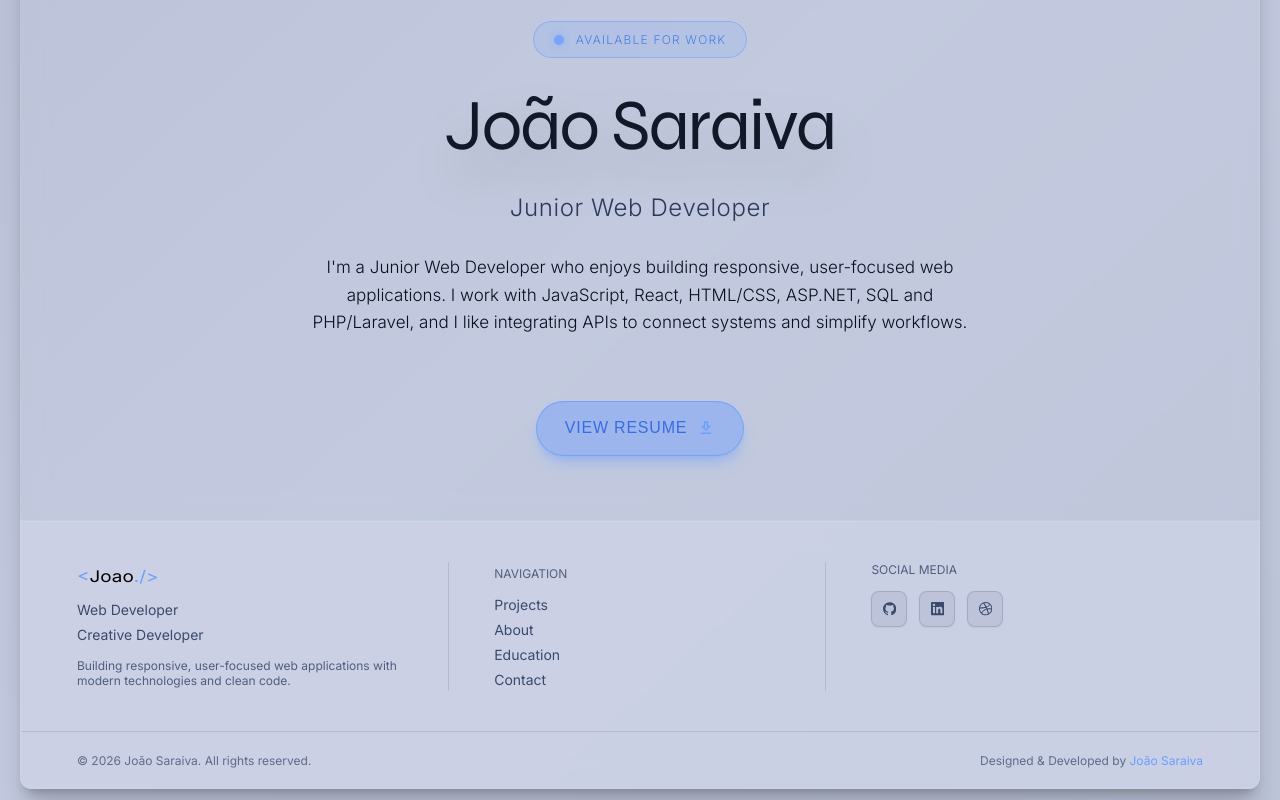
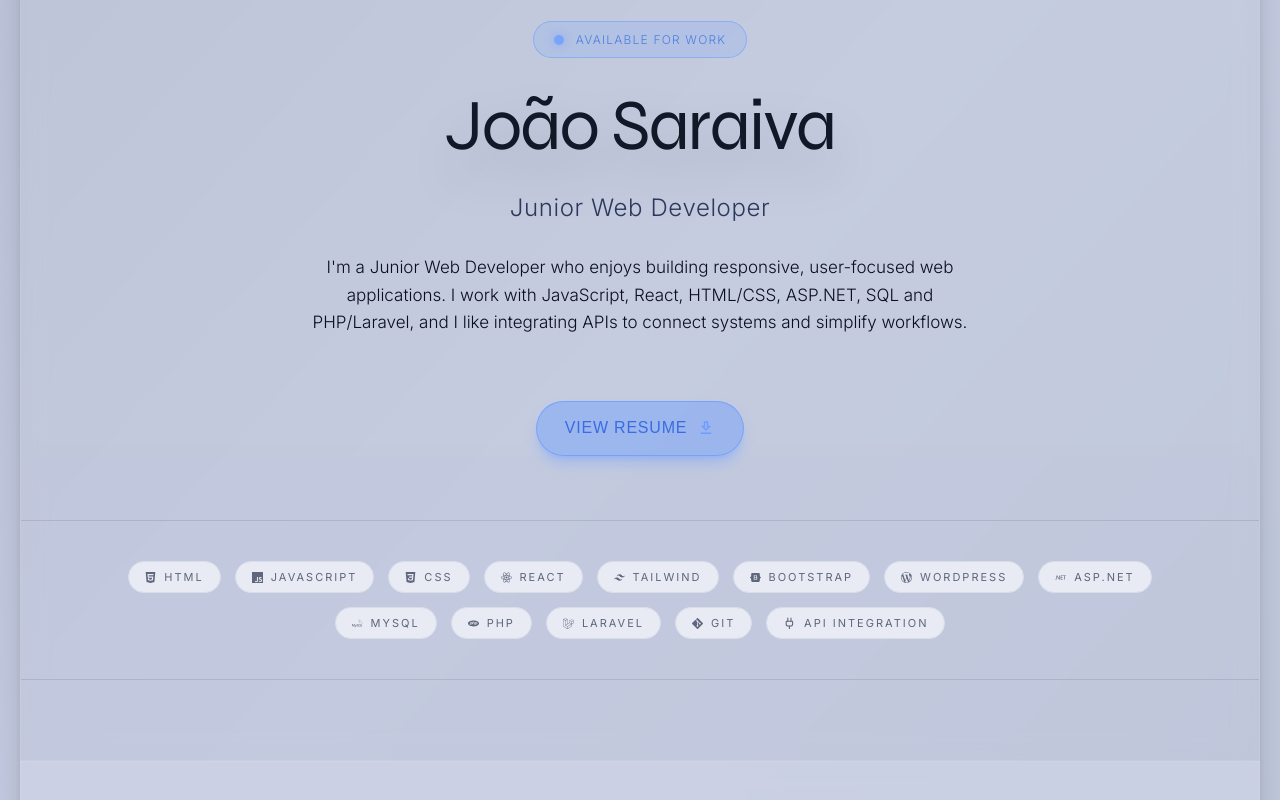
Before and after one commit to joaosaraiva1999/portfolio-joaosaraiva, a React (Vite) app in the folder portfolio/: page / in a window 1280 px wide. Shown: the part 360-1160 px from the top of the page. Built offline with nearby package versions, Linux system fonts and the light colour scheme.

Commit message:
Finished the Skills Section on the Home Page

```diff
--- a/portfolio/src/components/Header/Header.css
+++ b/portfolio/src/components/Header/Header.css
@@ -1,5 +1,3 @@
-
-
 .header {
   max-width: 100%;
   width: 100%;
@@ -79,6 +77,7 @@
   text-decoration: none;
   margin-left: 1.2rem;
   transition: color 0.3s ease;
+  cursor: pointer;
 }
 
 .theme {
--- a/portfolio/src/components/Header/Header.jsx
+++ b/portfolio/src/components/Header/Header.jsx
@@ -41,14 +41,14 @@ export default function Header() {
       </nav>
       <header>
         <div className={`header ${theme}`}>
-          <div className={`logo ${theme}`} onClick={() => window.location.href = '#home'}>
+          <div className={`logo ${theme}`} onClick={() => window.location.href = '/'}>
             <span style={{ color: '#6B9EFF' }}>{'<'}</span>Joao<span style={{ color: '#6B9EFF' }}>{'./>'}</span>
           </div>
           <div className={`links ${theme}`}>
-            <a href="#projects">Projects</a>
-            <a href="#about">About</a>
-            <a href="#education">Education</a>
-            <a href="#contact">Contact</a>
+            <a onClick={() => window.location.href = 'Projects'}>Projects</a>
+            <a onClick={() => window.location.href = 'About'}>About</a>
+            <a onClick={() => window.location.href = 'Education'}>Education</a>
+            <a onClick={() => window.location.href = 'contact'}>Contact</a>
           </div>
           <div className="buttons">
             <button className={`sidebar-toggle ${theme}`} onClick={toggleSidebar} type="button" aria-label="Toggle navigation menu"><Menu className={`sidebar-toggle-icon ${theme}`} /></button>
--- a/portfolio/src/data/Skills.js
+++ b/portfolio/src/data/Skills.js
@@ -1,2 +1,70 @@
-import { SiHtml5, SiJavascript, SiCss, SiReact, SiTailwindcss, SiBootstrap, SiWordpress, SiDotnet, SiMysql, SiPhp, SiLaravel, SiGit } from 'react-icons/si'
+import { SiHtml5, SiJavascript, SiCss3, SiReact, SiTailwindcss, SiBootstrap, SiWordpress, SiDotnet, SiMysql, SiPhp, SiLaravel, SiGit } from 'react-icons/si'
 import { Plug } from 'lucide-react'
+
+
+export const skills = [
+  {
+    id: 1,
+    icon: SiHtml5,
+    text: 'HTML',
+  },
+  {
+    id: 2,
+    icon: SiJavascript,
+    text: 'JAVASCRIPT',
+  },
+  {
+    id: 3,
+    icon: SiCss3,
+    text: 'CSS',
+  },
+  {
+    id: 4,
+    icon: SiReact,
+    text: 'REACT',
+  },
+  {
+    id: 5,
+    icon: SiTailwindcss,
+    text: 'TAILWIND',
+  },
+  {
+    id: 6,
+    icon: SiBootstrap,
+    text: 'BOOTSTRAP',
+  },
+  {
+    id: 7,
+    icon: SiWordpress,
+    text: 'WORDPRESS',
+  },
+  {
+    id: 8,
+    icon: SiDotnet,
+    text: 'ASP.NET',
+  },
+  {
+    id: 9,
+    icon: SiMysql,
+    text: 'MYSQL',
+  },
+  {
+    id: 10,
+    icon: SiPhp,
+    text: 'PHP',
+  },
+  {
+    id: 11,
+    icon: SiLaravel,
+    text: 'LARAVEL',
+  },
+  {
+    id: 12,
+    icon: SiGit,
+    text: 'GIT',
+  },
+  {
+    id: 13,
+    icon: Plug,
+    text: 'API INTEGRATION',
+  },]
--- a/portfolio/src/pages/Home/Home.css
+++ b/portfolio/src/pages/Home/Home.css
@@ -1,13 +1,62 @@
+.home-page {
+  background: rgba(255, 255, 255, 0.03);
+  backdrop-filter: blur(12px);
+  border: 1px solid rgba(255, 255, 255, 0.08);
+}
+
+.skills {
+  max-width: 100%;
+  width: 100%;
+  padding-bottom: 80px;
+}
+
 .hero {
   width: 100%;
   height: auto;
-  background: rgba(255, 255, 255, 0.03);
-  backdrop-filter: blur(12px);
-  border: 1px solid rgba(255, 255, 255, 0.08);
   padding: 64px;
   display: flex;
   align-items: center;
   justify-content: center;
+  flex-direction: column;
+  padding-bottom: 0;
+}
+
+.hero_skills {
+  display: flex;
+  flex-wrap: wrap;
+  gap: 14px;
+  justify-content: center;
+  align-items: center;
+  padding: 40px 80px;
+  width: 100%;
+  margin-top: 64px;
+  border-top: 1px solid rgba(255, 255, 255, 0.08);
+  border-bottom: 1px solid rgba(255, 255, 255, 0.08);
+}
+
+.hero_skills span {
+  display: flex;
+  align-items: center;
+  justify-content: center;
+  gap: 8px;
+  padding: 8px 16px;
+  border-radius: 999px;
+  background: rgba(255, 255, 255, 0.04);
+  border: 0.6px solid rgba(255, 255, 255, 0.08);
+  color: #9ca3af;
+  font-weight: 400;
+  letter-spacing: 2px;
+  cursor: default;
+  transition: all 0.3s ease;
+}
+
+.skills-icon {
+  font-size: 11px !important;
+}
+
+.hero_skills .lucide.lucide-plug {
+  width: 12.8px !important;
+  height: 12.8px !important;
 }
 
 .hero_profile {
@@ -150,6 +199,11 @@
     0 0 0 4px rgba(107, 158, 255, 0.20);
 }
 
+.hero_skills span:hover {
+  border-color: #4a7fe0;
+  color: #4a7fe0;
+}
+
 .download-resume:hover {
   background-color: rgba(107, 158, 255, 0.3);
   border-color: rgba(107, 158, 255, 0.6);
@@ -175,6 +229,17 @@
 
 
 /*Theme Effects*/
+
+.hero_skills.light {
+  border-top: 1px solid rgba(0, 0, 0, 0.10);
+  border-bottom: 1px solid rgba(0, 0, 0, 0.10);
+}
+
+.skills-icon.light {
+  background: #E8EBF3;
+  border: 0.6px solid #D9DDEA;
+  color: #5F667D;
+}
 
 .download-resume.light {
   background-color: rgba(107, 158, 255, 0.45);
--- a/portfolio/src/pages/Home/Home.jsx
+++ b/portfolio/src/pages/Home/Home.jsx
@@ -3,6 +3,7 @@ import { useContext } from 'react'
 import { ThemeContext } from '../../context/ThemeContext.jsx'
 import profile_pic from '../../assets/portfolio-pic.jpg'
 import { MdOutlineDownload } from 'react-icons/md'
+import { skills } from '../../data/Skills.js'
 
 export default function Home() {
   const { theme, toggleTheme } = useContext(ThemeContext)
@@ -29,10 +30,18 @@ export default function Home() {
           </div>
           <button className={`download-resume ${theme}`}>VIEW RESUME<span style={{ color: '#6B9EFF', paddingTop: '0.2rem' }}><MdOutlineDownload size={18} /></span></button>
         </section>
+
+      </section>
+      <section className='skills'>
         <div className={`hero_skills ${theme}`}>
-
+          {skills.map(({ id, icon: Icon, text }) => (
+            <span className={`skills-icon ${theme}`} key={id}>
+              <Icon />
+              {text}
+            </span>
+          ))}
         </div>
       </section>
-    </main>
+    </main >
   )
 }
```
Also changed, not shown: portfolio/src/pages/Home/Home..css (added).
